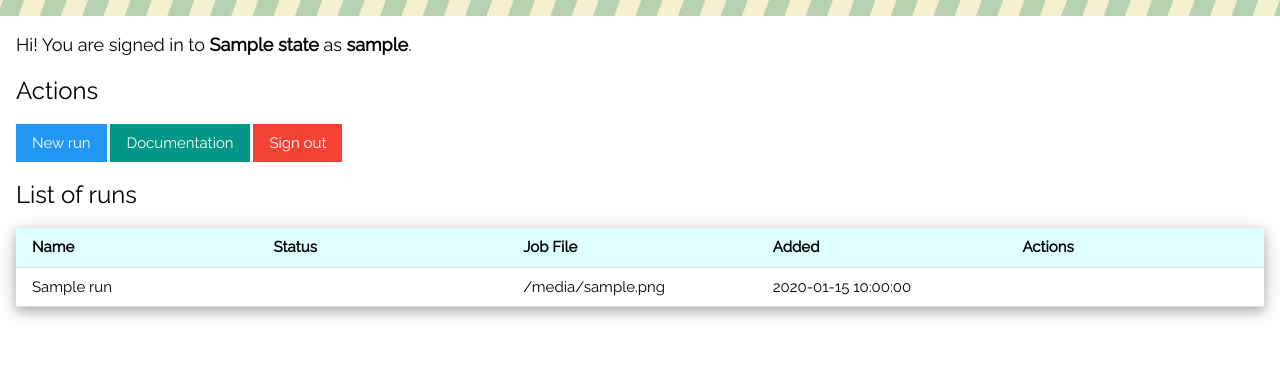
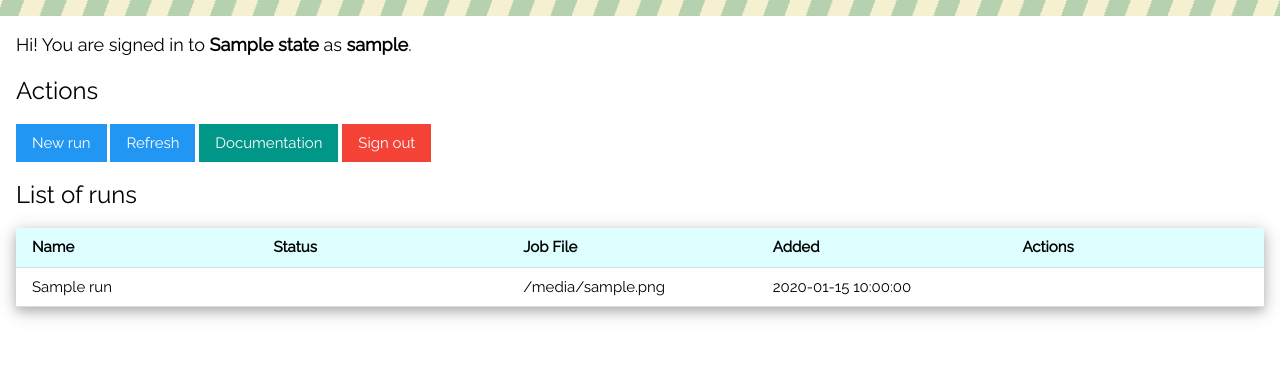
Before and after one commit to ral-facilities/daaas-shawl, a Python web app: template templates/runs.jinja2 in a window 1280 px wide. Shown: the part 109-475 px from the top of the page. Run offline with Jinja, Linux system fonts and the light colour scheme; the template is opened without the code that fills it: most values are stand-ins (such as "Sample title", 1, 10 or a date in 2020).

Commit message:
add refresh button to runs page

```diff
--- a/templates/runs.jinja2
+++ b/templates/runs.jinja2
@@ -24,6 +24,9 @@
     <p>
       <a class = "w3-btn w3-blue" href="{{ url_for('new_run') }}">
         {{ icon('plus-circle') }} New run
+      </a>
+      <a class = "w3-btn w3-blue" href="{{ url_for('runs') }}">
+        {{ icon('refresh') }} Refresh
       </a>
       <a class = "w3-btn w3-teal" href="{{ url_for('documentation') }}">
         {{ icon('book') }} Documentation
```
